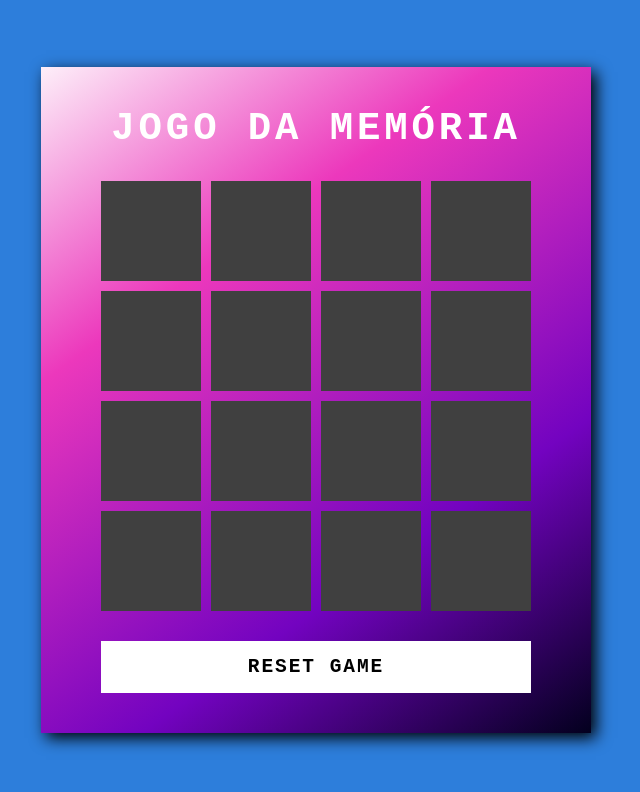
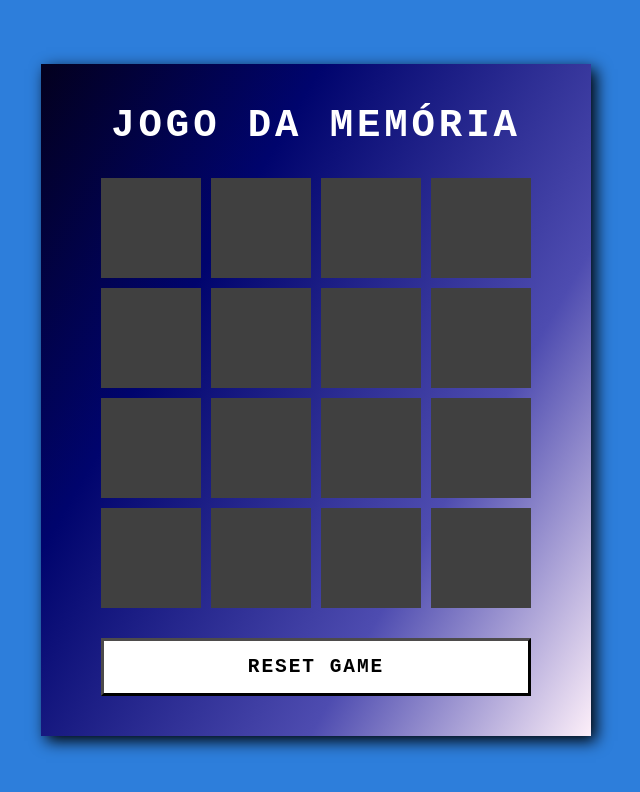
Before and after one commit to marcelodecarli/jogoDaMemoria, a plain HTML site: page index.html in a window 1280 px wide. Shown: the whole page, without its empty margins (324-964 px from the left). Drawn offline with Linux system fonts and the light colour scheme.

Commit message:
last update

```diff
--- a/src/Styles/index.css
+++ b/src/Styles/index.css
@@ -14,7 +14,7 @@ body {
     justify-content: center;
     align-items: center;
     gap: 30px;
-    background: linear-gradient(325deg, #03001e 0%, #7303c0 30%, #ec38bc 70%, #fdeff9 100%);
+    background: linear-gradient(120deg, #03001e 0%, #00046d 30%, #4e4cb0 70%, #fdeff9 100%);
     padding: 40px 60px;
     box-shadow: 5px 5px 15px;
 
@@ -38,11 +38,14 @@ h2 {
     text-transform: uppercase;
     cursor: pointer;
     font-weight: 600;
+    border: outset rgb(77, 75, 75) 3px;
 }
 
 .reset:focus {
     color: #ec38bc;
     background-color: rgb(63, 63, 63);
+    border: inset rgb(77, 75, 75) 3px;
+
 }
 
 .game {
```
Also changed, not shown: src/images/arquivo.png (added), src/images/git.png (added), src/images/interfaceJogo.png (added), 1 other file.
